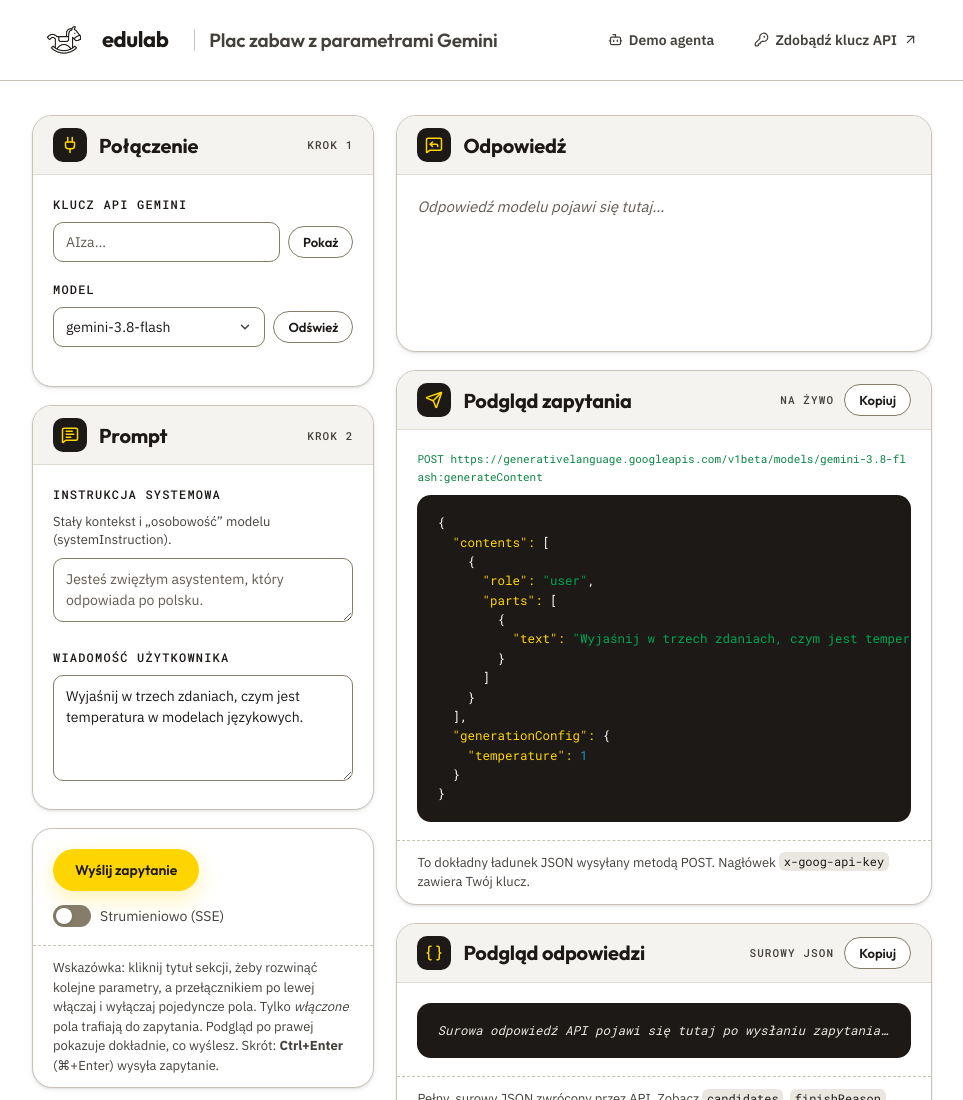
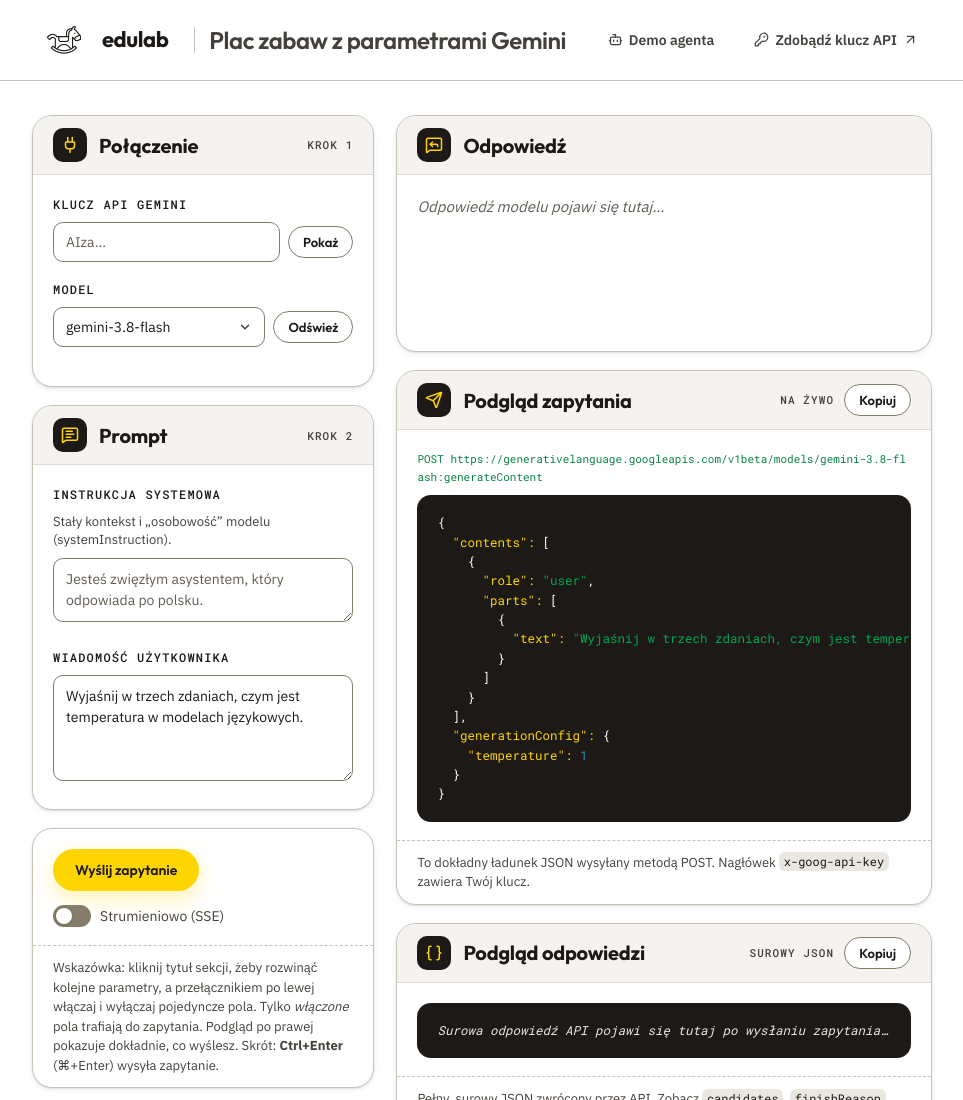
Before and after one commit to workszop/llm, a plain HTML site: page index.html in a window 1280 px wide. Shown: the top 1100 px of the page, without its empty margins (158-1121 px from the left). Drawn offline with nearby package versions, Linux system fonts and the light colour scheme.

Commit message:
Bigger app title in the edulab top bar
Co-Authored-By: Claude Opus 5.5 <noreply@anthropic.com>

```diff
--- a/index.html
+++ b/index.html
@@ -241,7 +241,11 @@ a{color:var(--blue-600); text-decoration:underline; text-underline-offset:2px;}
 .edu-header-inner{padding:8px var(--gutter); display:flex; align-items:center; gap:12px;}
 .edu-logo{width:64px; height:64px; display:block; margin-right:-6px;}
 .edu-wordmark{font-family:var(--font-display); font-weight:700; font-size:22px; letter-spacing:-.02em; color:var(--ink);}
-.edu-app-title{margin:0 0 0 14px; padding-left:14px; border-left:1px solid var(--line-2, #d9d3c7); font-family:var(--font-display); font-weight:600; font-size:19px; letter-spacing:-.01em; line-height:1.2; color:var(--ink-2, #4a4540); white-space:nowrap; overflow:hidden; text-overflow:ellipsis; min-width:0; flex:0 1 auto;}
+.edu-app-title{margin:0 0 0 14px; padding-left:14px; border-left:1px solid var(--line-2, #d9d3c7); font-family:var(--font-display); font-weight:600; font-size:38px; letter-spacing:-.02em; line-height:1.1; color:var(--ink-2, #4a4540); white-space:nowrap; overflow:hidden; text-overflow:ellipsis; min-width:0; flex:0 1 auto;}
+/* 38px only where the bar has room; step down so the title never truncates */
+@media (max-width:1577px){ .edu-app-title{font-size:30px;} }
+@media (max-width:1405px){ .edu-app-title{font-size:24px;} }
+@media (max-width:973px){ .edu-app-title{font-size:19px;} }
 @media (max-width:640px){ .edu-app-title{font-size:15px; margin-left:10px; padding-left:10px;} }
 @media (max-width:480px){ .edu-app-title{display:none;} } /* two header links leave no room on phones */
 .header-spacer{flex:1;}
```
Also changed, not shown: agent.html (+2 -1 lines).
